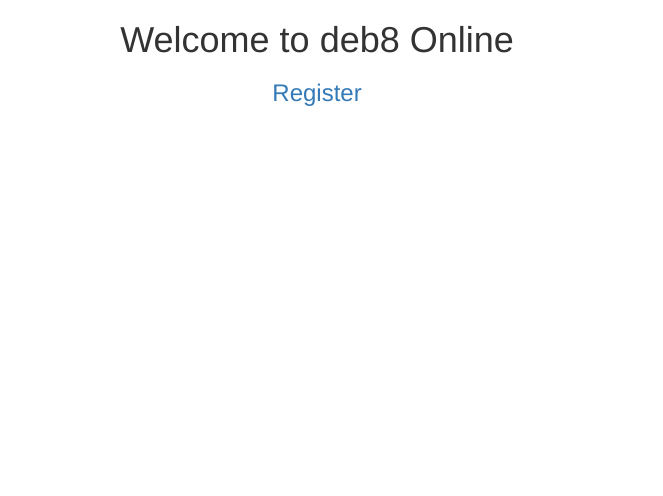
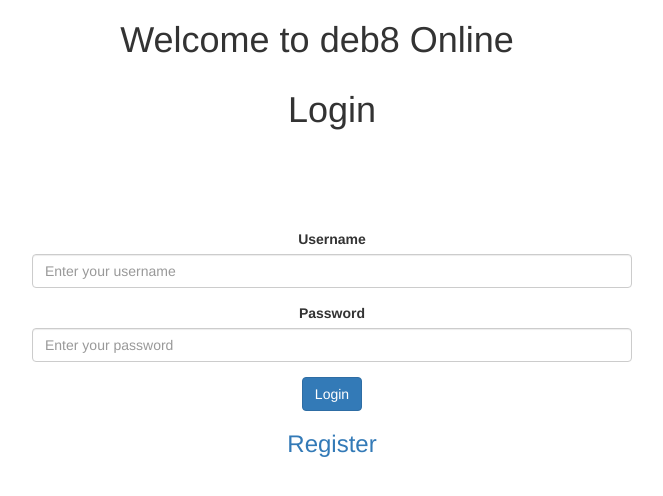
Before and after one commit to roxxuz/deb8-online, a Spring app: template src/main/resources/templates/index.html in a window 1280 px wide. Shown: the top 496 px of the page, without its empty margins (323-986 px from the left). Run offline with Thymeleaf, Linux system fonts and the light colour scheme; the template is opened without the code that fills it, so the values that code supplies are empty.

Commit message:
Login form
Added login form to index.html

```diff
--- a/src/main/resources/templates/index.html
+++ b/src/main/resources/templates/index.html
@@ -12,9 +12,26 @@
     <div>
         <h1>Welcome to deb8 Online</h1>
     </div>
-    <div>
-        <h3><a th:href="@{/register}">Register</a></h3>
+    <div class="container text-center">
+        <div>
+            <h1>Login</h1>
+        </div>
+        <form th:action="@{/process_login}" th:object="${user}" method="post" autocomplete="off" style="max-width:600px; margin:auto; margin-top:100px;">
+            <div class="form-group">
+                <label for="username">Username</label>
+                <input type="text" class="form-control" th:field="*{userName}" required id="username" placeholder="Enter your username">
+            </div>
+            <div class="form-group">
+                <label for="password">Password</label>
+                <input type="password" class="form-control" th:field="*{password}" required id="password"  placeholder="Enter your password">
+            </div>
+            <button type="submit" class="btn btn-primary">Login</button>
+        </form>
+        <div>
+            <h3><a th:href="@{/register}">Register</a></h3>
+        </div>
     </div>
+
 </div>
 </body>
 </html>
```
